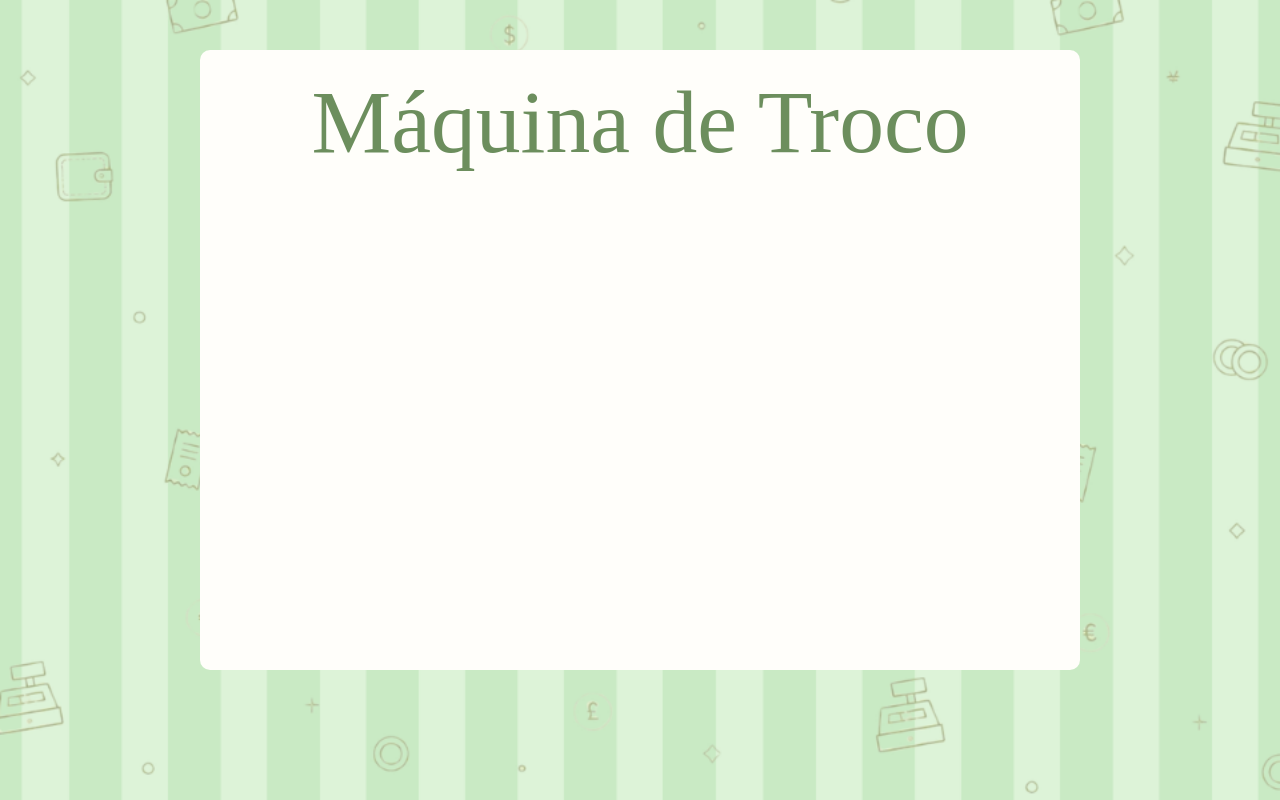
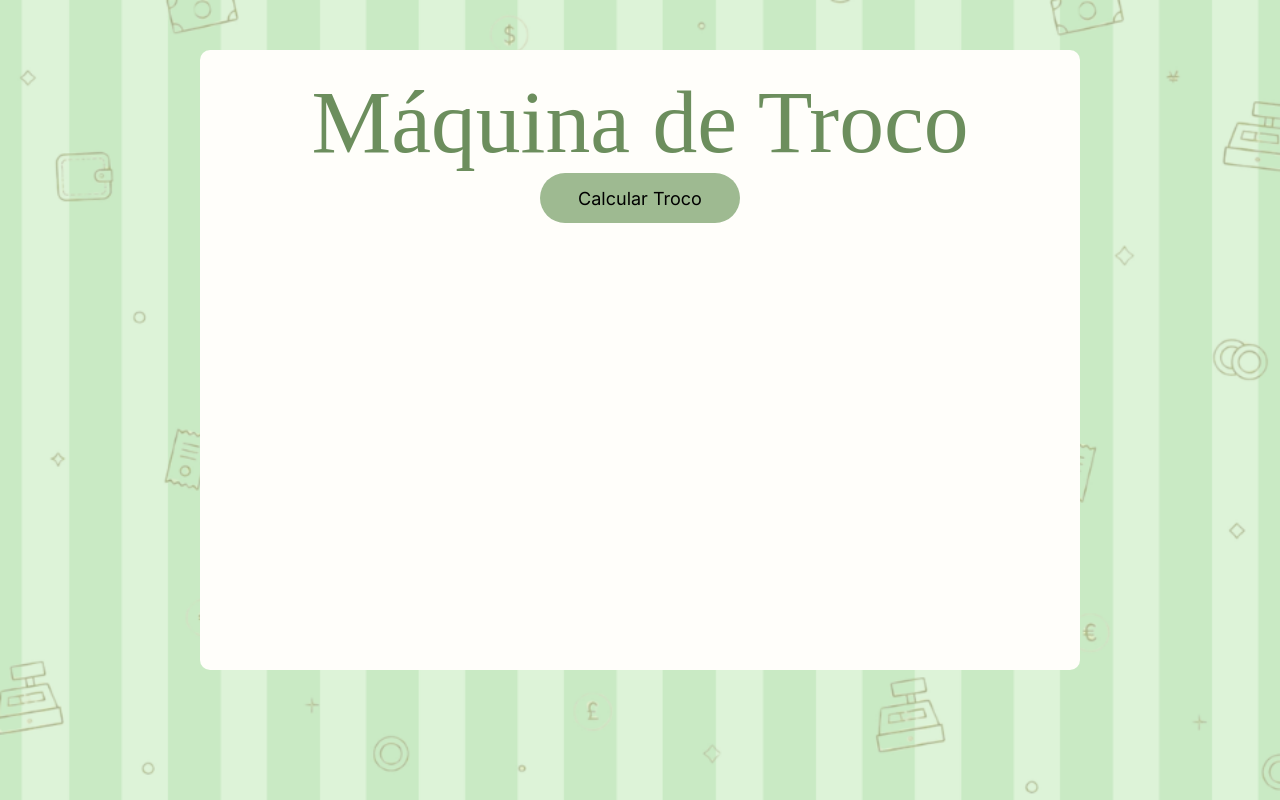
Before and after one commit to HelloisaLeite/maquina-de-troco, a React (Vite) app: page / in a window 1280 px wide. Built offline with nearby package versions, Linux system fonts and the light colour scheme; a web font is replaced by a local one.

Commit message:
adiciona usestate, funcao de calcular troco e botao

```diff
--- a/src/App.css
+++ b/src/App.css
@@ -11,3 +11,24 @@
   margin-top: 50px;
   border-radius: 10px;
 }
+
+.botao {
+  display: flex;
+  justify-content: center;
+}
+
+.botao-calcular {
+  background-color: var(--button-color);
+  color: var(--text-color);
+  font-family: var(--text-font-family);
+  font-size: 18px;
+  width: 200px;
+  height: 50px;
+  border: none;
+  border-radius: 30px;
+}
+
+.botao-calcular:hover {
+  background-color: var(--button-hover-color);
+  cursor: pointer;
+}
--- a/src/App.jsx
+++ b/src/App.jsx
@@ -1,12 +1,37 @@
 import { useState } from 'react'
 import './App.css'
+import BotaoCalcular from './components/BotaoCalcular'
 
 function App() {
+  // Bloco 3: adiciona os estados do valor da compra e do valor pago
+  const [valorCompra, setValorCompra] = useState('');
+  const [valorPago, setValorPago] = useState('');
+  const [troco, setTroco] = useState(null);
+
+// Bloco 4: função que calcula o troco
+function calcularTroco() {
+  const compra = Number(valorCompra);
+  const pago = Number(valorPago);
+
+  if (pago < compra) {
+    setTroco(null);
+    return;
+  }
+
+  const resultado = pago - compra;
+  setTroco(resultado);
+}
+
 
   return (
     <main className="app">
       <div className="container">
        <h1>Máquina de Troco</h1>
+
+       <div className="botao">
+        <BotaoCalcular texto="Calcular Troco" onClick={calcularTroco} />
+       </div>
+
       </div>
     </main>
   )
--- /dev/null
+++ b/src/components/BotaoCalcular.jsx
@@ -0,0 +1,9 @@
+function BotaoCalcular({ texto, onClick }) {
+  return (
+    <button className="botao-calcular" onClick={onClick}>
+        {texto}
+    </button>
+  )
+};
+
+export default BotaoCalcular
--- a/src/index.css
+++ b/src/index.css
@@ -5,6 +5,7 @@
   --title-color: #6C8E5D;
   --box-color: #FFFEFA;
   --button-color: #9EBA91;
+  --button-hover-color: #7C956E;
 
 }
 
```
